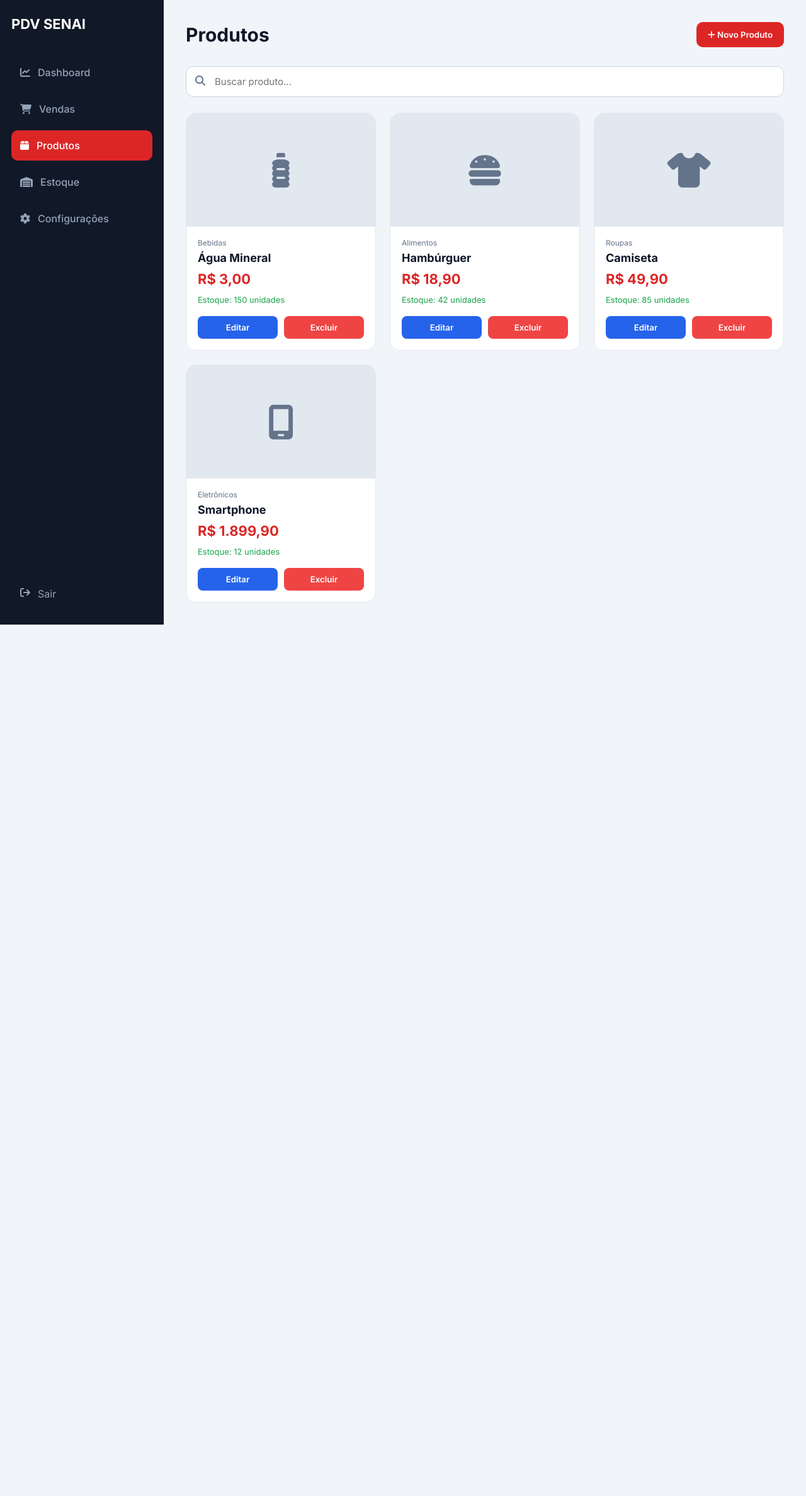
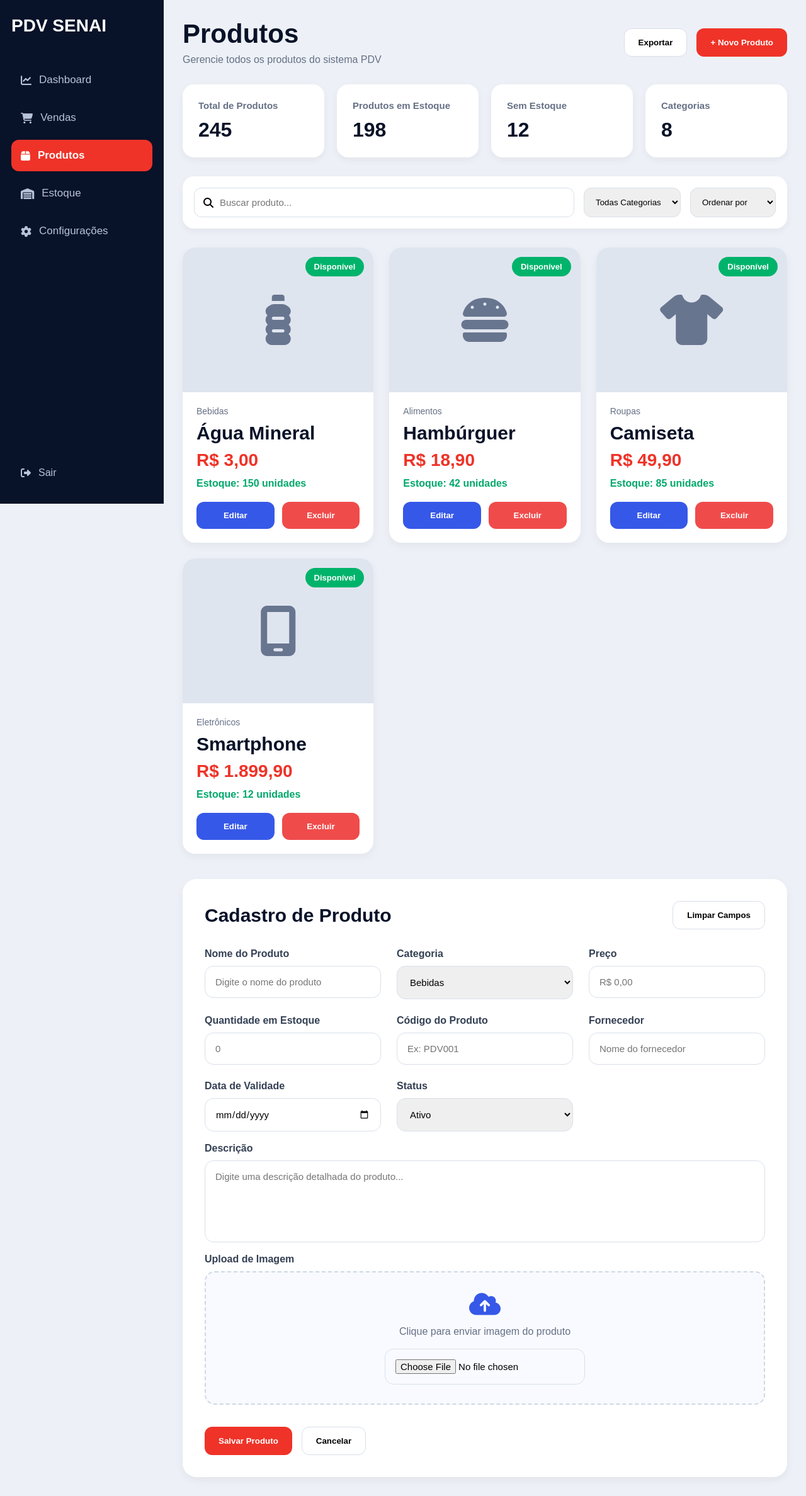
Before and after one commit to Brandom014/Projeto_Canga-eiros, a FastAPI app: page /produtos/ in a window 1280 px wide. Shown: the whole page at 63% size. Before the commit the page ends 992 px from the top, so only its background shows below. Run offline with FastAPI, Linux system fonts and the light colour scheme.

Commit message:
feat: modificando produtos

```diff
--- a/app/templates/produtos.html
+++ b/app/templates/produtos.html
@@ -3,11 +3,10 @@
 <head>
 <meta charset="UTF-8">
 <meta name="viewport" content="width=device-width, initial-scale=1.0">
-    <title>Produtos - PDV SENAI</title>
 
-    <link href="https://fonts.googleapis.com/css2?family=Inter:wght@300;400;500;600;700&display=swap" rel="stylesheet">
+<title>PDV SENAI - Produtos</title>
 
-    <link rel="stylesheet" href="https://cdnjs.cloudflare.com/ajax/libs/font-awesome/6.4.0/css/all.min.css">
+<link rel="stylesheet" href="https://cdnjs.cloudflare.com/ajax/libs/font-awesome/6.5.2/css/all.min.css"/>
 
 <style>
 
@@ -15,12 +14,12 @@
     margin:0;
     padding:0;
     box-sizing:border-box;
-            font-family:'Inter',sans-serif;
+    font-family:Arial, Helvetica, sans-serif;
 }
 
 body{
-            background:#f1f5f9;
     display:flex;
+    background:#edf1f7;
     min-height:100vh;
 }
 
@@ -28,238 +27,421 @@
 
 .sidebar{
     width:260px;
-            background:#111827;
-            padding:25px 18px;
+    background:#081228;
+    color:white;
     display:flex;
     flex-direction:column;
     justify-content:space-between;
+    padding:25px 18px;
+    position:fixed;
+    height:100vh;
 }
 
 .logo{
-            color:#fff;
-            font-size:22px;
-            font-weight:700;
-            margin-bottom:40px;
+    font-size:28px;
+    font-weight:bold;
+    margin-bottom:45px;
 }
 
 .menu{
-            list-style:none;
-        }
-
-        .menu li{
-            margin-bottom:10px;
+    display:flex;
+    flex-direction:column;
+    gap:10px;
 }
 
 .menu a{
+    text-decoration:none;
+    color:#b7c3d9;
+    padding:15px;
+    border-radius:12px;
+    transition:0.3s;
     display:flex;
     align-items:center;
     gap:12px;
-            text-decoration:none;
-            color:#94a3b8;
-            padding:14px;
-            border-radius:10px;
-            transition:0.2s;
-            font-weight:500;
+    font-size:17px;
 }
 
 .menu a:hover{
-            background:#1e293b;
-            color:#fff;
+    background:#12203f;
+    color:white;
 }
 
 .menu .active{
-            background:#dc2626;
-            color:#fff;
+    background:#ef3328;
+    color:white;
+    font-weight:bold;
 }
 
 .logout{
     text-decoration:none;
-            color:#94a3b8;
-            padding:14px;
+    color:#b7c3d9;
+    padding:15px;
+    border-radius:12px;
+    transition:0.3s;
     display:flex;
+    align-items:center;
     gap:12px;
-            border-radius:10px;
 }
 
 .logout:hover{
-            background:#1e293b;
-            color:#fff;
+    background:#12203f;
+    color:white;
 }
 
 /* MAIN */
 
 .main{
-            flex:1;
-            padding:35px;
+    margin-left:260px;
+    width:100%;
+    padding:30px;
 }
 
-        .topbar{
+/* HEADER */
+
+.header{
     display:flex;
     justify-content:space-between;
     align-items:center;
     margin-bottom:30px;
 }
 
-        .topbar h1{
-            font-size:30px;
-            color:#0f172a;
+.header-left h1{
+    font-size:42px;
+    color:#081228;
 }
 
-        .btn-add{
-            background:#dc2626;
-            color:#fff;
-            border:none;
-            padding:12px 18px;
-            border-radius:10px;
-            cursor:pointer;
-            font-weight:600;
-            transition:0.2s;
+.header-left p{
+    color:#667085;
+    margin-top:8px;
 }
 
-        .btn-add:hover{
-            background:#b91c1c;
+.header-buttons{
+    display:flex;
+    gap:15px;
+}
+
+.btn{
+    border:none;
+    padding:14px 22px;
+    border-radius:12px;
+    font-weight:bold;
+    cursor:pointer;
+    transition:0.3s;
+}
+
+.btn-primary{
+    background:#ef3328;
+    color:white;
+}
+
+.btn-primary:hover{
+    background:#d82820;
+}
+
+.btn-secondary{
+    background:white;
+    border:1px solid #d8dee8;
+}
+
+.btn-secondary:hover{
+    background:#f5f5f5;
+}
+
+/* INFO CARDS */
+
+.info-cards{
+    display:grid;
+    grid-template-columns:repeat(auto-fit,minmax(220px,1fr));
+    gap:20px;
+    margin-bottom:30px;
+}
+
+.info-card{
+    background:white;
+    padding:25px;
+    border-radius:18px;
+    box-shadow:0 4px 12px rgba(0,0,0,0.05);
+}
+
+.info-card h3{
+    color:#667085;
+    font-size:15px;
+    margin-bottom:12px;
+}
+
+.info-card span{
+    font-size:32px;
+    font-weight:bold;
+    color:#081228;
 }
 
 /* SEARCH */
 
+.search-area{
+    background:white;
+    padding:18px;
+    border-radius:18px;
+    display:flex;
+    gap:15px;
+    align-items:center;
+    margin-bottom:30px;
+    box-shadow:0 4px 12px rgba(0,0,0,0.05);
+}
+
 .search-box{
-            margin-bottom:25px;
-            position:relative;
+    flex:1;
+    display:flex;
+    align-items:center;
+    border:1px solid #d9e0ea;
+    border-radius:12px;
+    padding:14px;
+    gap:10px;
 }
 
 .search-box input{
     width:100%;
-            padding:14px 20px 14px 45px;
-            border:1px solid #cbd5e1;
+    border:none;
+    outline:none;
+    font-size:15px;
+}
+
+.search-select{
+    padding:14px;
     border-radius:12px;
-            font-size:15px;
+    border:1px solid #d9e0ea;
     outline:none;
 }
 
-        .search-box i{
-            position:absolute;
-            left:15px;
-            top:15px;
-            color:#64748b;
-        }
+/* PRODUCTS */
 
-        /* PRODUTOS */
-
-        .products-grid{
+.products{
     display:grid;
-            grid-template-columns:repeat(auto-fill,minmax(240px,1fr));
-            gap:22px;
+    grid-template-columns:repeat(auto-fit,minmax(280px,1fr));
+    gap:25px;
+    margin-bottom:40px;
 }
 
 .product-card{
-            background:#fff;
-            border-radius:16px;
+    background:white;
+    border-radius:20px;
     overflow:hidden;
-            border:1px solid #e2e8f0;
-            transition:0.2s;
+    box-shadow:0 5px 14px rgba(0,0,0,0.05);
+    transition:0.3s;
 }
 
 .product-card:hover{
-            transform:translateY(-4px);
-            box-shadow:0 10px 20px rgba(0,0,0,0.08);
+    transform:translateY(-5px);
 }
 
 .product-image{
-            height:180px;
-            background:#e2e8f0;
+    height:230px;
+    background:#dfe5ef;
     display:flex;
     align-items:center;
     justify-content:center;
-            font-size:55px;
-            color:#64748b;
+    font-size:80px;
+    color:#68758f;
+    position:relative;
 }
 
-        .product-info{
-            padding:18px;
+.badge{
+    position:absolute;
+    top:15px;
+    right:15px;
+    background:#00b36b;
+    color:white;
+    padding:8px 14px;
+    border-radius:30px;
+    font-size:13px;
+    font-weight:bold;
 }
 
-        .product-category{
-            font-size:12px;
-            color:#64748b;
-            margin-bottom:6px;
+.product-content{
+    padding:22px;
 }
 
-        .product-name{
-            font-size:18px;
-            font-weight:700;
-            color:#0f172a;
+.category{
+    color:#667085;
+    font-size:14px;
     margin-bottom:10px;
 }
 
-        .product-price{
-            color:#dc2626;
-            font-size:22px;
-            font-weight:700;
+.product-title{
+    font-size:30px;
+    font-weight:bold;
+    color:#081228;
+    margin-bottom:10px;
+}
+
+.price{
+    color:#ef3328;
+    font-size:28px;
+    font-weight:bold;
     margin-bottom:12px;
 }
 
-        .product-stock{
-            font-size:13px;
-            color:#16a34a;
-            margin-bottom:18px;
+.stock{
+    color:#00a86b;
+    font-weight:bold;
+    margin-bottom:20px;
 }
 
 .product-actions{
     display:flex;
-            gap:10px;
+    gap:12px;
 }
 
-        .btn-edit,
-        .btn-delete{
+.edit{
     flex:1;
-            border:none;
-            padding:10px;
-            border-radius:8px;
-            cursor:pointer;
-            font-weight:600;
-            transition:0.2s;
+    background:#3658e8;
+    color:white;
 }
 
-        .btn-edit{
-            background:#2563eb;
-            color:#fff;
+.edit:hover{
+    background:#2847c7;
 }
 
-        .btn-edit:hover{
-            background:#1d4ed8;
+.delete{
+    flex:1;
+    background:#f04b4b;
+    color:white;
 }
 
-        .btn-delete{
-            background:#ef4444;
-            color:#fff;
+.delete:hover{
+    background:#d83838;
 }
 
-        .btn-delete:hover{
-            background:#dc2626;
+/* FORM */
+
+.form-container{
+    background:white;
+    padding:35px;
+    border-radius:22px;
+    box-shadow:0 5px 14px rgba(0,0,0,0.05);
 }
 
-        @media(max-width:768px){
+.form-title{
+    display:flex;
+    justify-content:space-between;
+    align-items:center;
+    margin-bottom:30px;
+}
+
+.form-title h2{
+    color:#081228;
+    font-size:30px;
+}
+
+.form-grid{
+    display:grid;
+    grid-template-columns:repeat(auto-fit,minmax(260px,1fr));
+    gap:25px;
+}
+
+.form-group{
+    display:flex;
+    flex-direction:column;
+}
+
+.form-group label{
+    margin-bottom:10px;
+    color:#344054;
+    font-weight:bold;
+}
+
+.form-group input,
+.form-group select,
+.form-group textarea{
+    padding:16px;
+    border:1px solid #d9e0ea;
+    border-radius:14px;
+    outline:none;
+    font-size:15px;
+    transition:0.3s;
+}
+
+.form-group input:focus,
+.form-group select:focus,
+.form-group textarea:focus{
+    border-color:#3658e8;
+}
+
+textarea{
+    resize:none;
+    height:130px;
+}
+
+.upload-box{
+    border:2px dashed #cfd7e5;
+    border-radius:16px;
+    padding:30px;
+    text-align:center;
+    background:#f8faff;
+    cursor:pointer;
+    transition:0.3s;
+}
+
+.upload-box:hover{
+    background:#eef3ff;
+}
+
+.upload-box i{
+    font-size:40px;
+    color:#3658e8;
+    margin-bottom:15px;
+}
+
+.upload-box p{
+    color:#667085;
+}
+
+.form-actions{
+    margin-top:35px;
+    display:flex;
+    gap:15px;
+}
+
+/* RESPONSIVO */
+
+@media(max-width:1000px){
+
+    .sidebar{
+        width:100%;
+        height:auto;
+        position:relative;
+    }
 
     body{
         flex-direction:column;
     }
 
-            .sidebar{
-                width:100%;
+    .main{
+        margin-left:0;
     }
 
-            .main{
-                padding:20px;
+}
+
+@media(max-width:700px){
+
+    .header{
+        flex-direction:column;
+        align-items:flex-start;
+        gap:20px;
+    }
+
+    .search-area{
+        flex-direction:column;
+        align-items:stretch;
     }
 
 }
 
 </style>
 </head>
+
 <body>
 
 <!-- SIDEBAR -->
-
 <aside class="sidebar">
 
 <div>
@@ -268,111 +450,153 @@
     PDV SENAI
 </div>
 
-            <ul class="menu">
+<nav class="menu">
 
-                <li>
-                    <a href="/dashboard">
+<a href="#">
     <i class="fa-solid fa-chart-line"></i>
     Dashboard
 </a>
-                </li>
 
-                <li>
-                    <a href="/vendas">
+<a href="#">
     <i class="fa-solid fa-cart-shopping"></i>
     Vendas
 </a>
-                </li>
 
-                <li>
-                    <a href="/produtos" class="active">
+<a href="#" class="active">
     <i class="fa-solid fa-box"></i>
     Produtos
 </a>
-                </li>
 
-                <li>
-                    <a href="/estoque">
+<a href="#">
     <i class="fa-solid fa-warehouse"></i>
     Estoque
 </a>
-                </li>
 
-                <li>
-                    <a href="/configuracoes">
+<a href="#">
     <i class="fa-solid fa-gear"></i>
     Configurações
 </a>
-                </li>
 
-            </ul>
+</nav>
 
 </div>
 
-        <a href="/logout" class="logout">
-            <i class="fa-solid fa-arrow-right-from-bracket"></i>
+<a href="#" class="logout">
+    <i class="fa-solid fa-right-from-bracket"></i>
     Sair
 </a>
 
 </aside>
 
 <!-- MAIN -->
-
 <main class="main">
 
-        <div class="topbar">
+<!-- HEADER -->
+<div class="header">
 
+<div class="header-left">
     <h1>Produtos</h1>
+    <p>Gerencie todos os produtos do sistema PDV</p>
+</div>
 
-            <button class="btn-add">
-                <i class="fa-solid fa-plus"></i>
-                Novo Produto
+<div class="header-buttons">
+    <button class="btn btn-secondary">
+        Exportar
     </button>
+
+    <button class="btn btn-primary">
+        + Novo Produto
+    </button>
+</div>
 
 </div>
 
-        <!-- PESQUISA -->
+<!-- INFO -->
+<div class="info-cards">
+
+<div class="info-card">
+    <h3>Total de Produtos</h3>
+    <span>245</span>
+</div>
+
+<div class="info-card">
+    <h3>Produtos em Estoque</h3>
+    <span>198</span>
+</div>
+
+<div class="info-card">
+    <h3>Sem Estoque</h3>
+    <span>12</span>
+</div>
+
+<div class="info-card">
+    <h3>Categorias</h3>
+    <span>8</span>
+</div>
+
+</div>
+
+<!-- SEARCH -->
+<div class="search-area">
 
 <div class="search-box">
     <i class="fa-solid fa-magnifying-glass"></i>
     <input type="text" placeholder="Buscar produto...">
 </div>
 
+<select class="search-select">
+    <option>Todas Categorias</option>
+    <option>Bebidas</option>
+    <option>Alimentos</option>
+    <option>Roupas</option>
+    <option>Eletrônicos</option>
+</select>
+
+<select class="search-select">
+    <option>Ordenar por</option>
+    <option>Maior preço</option>
+    <option>Menor preço</option>
+    <option>Mais vendidos</option>
+</select>
+
+</div>
+
 <!-- PRODUTOS -->
+<div class="products">
 
-        <div class="products-grid">
-
+<!-- CARD -->
 <div class="product-card">
 
 <div class="product-image">
+    <span class="badge">Disponível</span>
     <i class="fa-solid fa-bottle-water"></i>
 </div>
 
-                <div class="product-info">
+<div class="product-content">
 
-                    <p class="product-category">
+<div class="category">
     Bebidas
-                    </p>
+</div>
 
-                    <h2 class="product-name">
+<div class="product-title">
     Água Mineral
-                    </h2>
+</div>
 
-                    <p class="product-price">
+<div class="price">
     R$ 3,00
-                    </p>
+</div>
 
-                    <p class="product-stock">
+<div class="stock">
     Estoque: 150 unidades
-                    </p>
+</div>
 
 <div class="product-actions">
 
-                        <button class="btn-edit">
+<button class="btn edit">
     Editar
 </button>
 
-                        <button class="btn-delete">
+<button class="btn delete">
     Excluir
 </button>
 
@@ -382,37 +606,39 @@
 
 </div>
 
+<!-- CARD -->
 <div class="product-card">
 
 <div class="product-image">
+    <span class="badge">Disponível</span>
     <i class="fa-solid fa-burger"></i>
 </div>
 
-                <div class="product-info">
+<div class="product-content">
 
-                    <p class="product-category">
+<div class="category">
     Alimentos
-                    </p>
+</div>
 
-                    <h2 class="product-name">
+<div class="product-title">
     Hambúrguer
-                    </h2>
+</div>
 
-                    <p class="product-price">
+<div class="price">
     R$ 18,90
-                    </p>
+</div>
 
-                    <p class="product-stock">
+<div class="stock">
     Estoque: 42 unidades
-                    </p>
+</div>
 
 <div class="product-actions">
 
-                        <button class="btn-edit">
+<button class="btn edit">
     Editar
 </button>
 
-                        <button class="btn-delete">
+<button class="btn delete">
     Excluir
 </button>
 
@@ -422,37 +648,39 @@
 
 </div>
 
+<!-- CARD -->
 <div class="product-card">
 
 <div class="product-image">
+    <span class="badge">Disponível</span>
     <i class="fa-solid fa-shirt"></i>
 </div>
 
-                <div class="product-info">
+<div class="product-content">
 
-                    <p class="product-category">
+<div class="category">
     Roupas
-                    </p>
+</div>
 
-                    <h2 class="product-name">
+<div class="product-title">
     Camiseta
-                    </h2>
+</div>
 
-                    <p class="product-price">
+<div class="price">
     R$ 49,90
-                    </p>
+</div>
 
-                    <p class="product-stock">
+<div class="stock">
     Estoque: 85 unidades
-                    </p>
+</div>
 
 <div class="product-actions">
 
-                        <button class="btn-edit">
+<button class="btn edit">
     Editar
 </button>
 
-                        <button class="btn-delete">
+<button class="btn delete">
     Excluir
 </button>
 
@@ -462,37 +690,39 @@
 
 </div>
 
+<!-- CARD -->
 <div class="product-card">
 
 <div class="product-image">
+    <span class="badge">Disponível</span>
     <i class="fa-solid fa-mobile-screen"></i>
 </div>
 
-                <div class="product-info">
+<div class="product-content">
 
-                    <p class="product-category">
+<div class="category">
     Eletrônicos
-                    </p>
+</div>
 
-                    <h2 class="product-name">
+<div class="product-title">
     Smartphone
-                    </h2>
+</div>
 
-                    <p class="product-price">
+<div class="price">
     R$ 1.899,90
-                    </p>
+</div>
 
-                    <p class="product-stock">
+<div class="stock">
     Estoque: 12 unidades
-                    </p>
+</div>
 
 <div class="product-actions">
 
-                        <button class="btn-edit">
+<button class="btn edit">
     Editar
 </button>
 
-                        <button class="btn-delete">
+<button class="btn delete">
     Excluir
 </button>
 
@@ -504,6 +734,129 @@
 
 </div>
 
+<!-- FORM -->
+<div class="form-container">
+
+<div class="form-title">
+
+<h2>
+    Cadastro de Produto
+</h2>
+
+<button class="btn btn-secondary">
+    Limpar Campos
+</button>
+
+</div>
+
+<form>
+
+<div class="form-grid">
+
+<div class="form-group">
+<label>Nome do Produto</label>
+<input type="text" placeholder="Digite o nome do produto">
+</div>
+
+<div class="form-group">
+<label>Categoria</label>
+
+<select>
+<option>Bebidas</option>
+<option>Alimentos</option>
+<option>Roupas</option>
+<option>Eletrônicos</option>
+<option>Periféricos</option>
+<option>Outros</option>
+</select>
+
+</div>
+
+<div class="form-group">
+<label>Preço</label>
+<input type="number" placeholder="R$ 0,00">
+</div>
+
+<div class="form-group">
+<label>Quantidade em Estoque</label>
+<input type="number" placeholder="0">
+</div>
+
+<div class="form-group">
+<label>Código do Produto</label>
+<input type="text" placeholder="Ex: PDV001">
+</div>
+
+<div class="form-group">
+<label>Fornecedor</label>
+<input type="text" placeholder="Nome do fornecedor">
+</div>
+
+<div class="form-group">
+<label>Data de Validade</label>
+<input type="date">
+</div>
+
+<div class="form-group">
+<label>Status</label>
+
+<select>
+<option>Ativo</option>
+<option>Inativo</option>
+</select>
+
+</div>
+
+</div>
+
+<br>
+
+<div class="form-group">
+
+<label>Descrição</label>
+
+<textarea placeholder="Digite uma descrição detalhada do produto..."></textarea>
+
+</div>
+
+<br>
+
+<div class="form-group">
+
+<label>Upload de Imagem</label>
+
+<div class="upload-box">
+
+<i class="fa-solid fa-cloud-arrow-up"></i>
+
+<p>
+Clique para enviar imagem do produto
+</p>
+
+<br>
+
+<input type="file">
+
+</div>
+
+</div>
+
+<div class="form-actions">
+
+<button class="btn btn-primary">
+    Salvar Produto
+</button>
+
+<button type="reset" class="btn btn-secondary">
+    Cancelar
+</button>
+
+</div>
+
+</form>
+
+</div>
+
 </main>
 
 </body>
```
Lines whose indentation alone changed are shown as unchanged.
